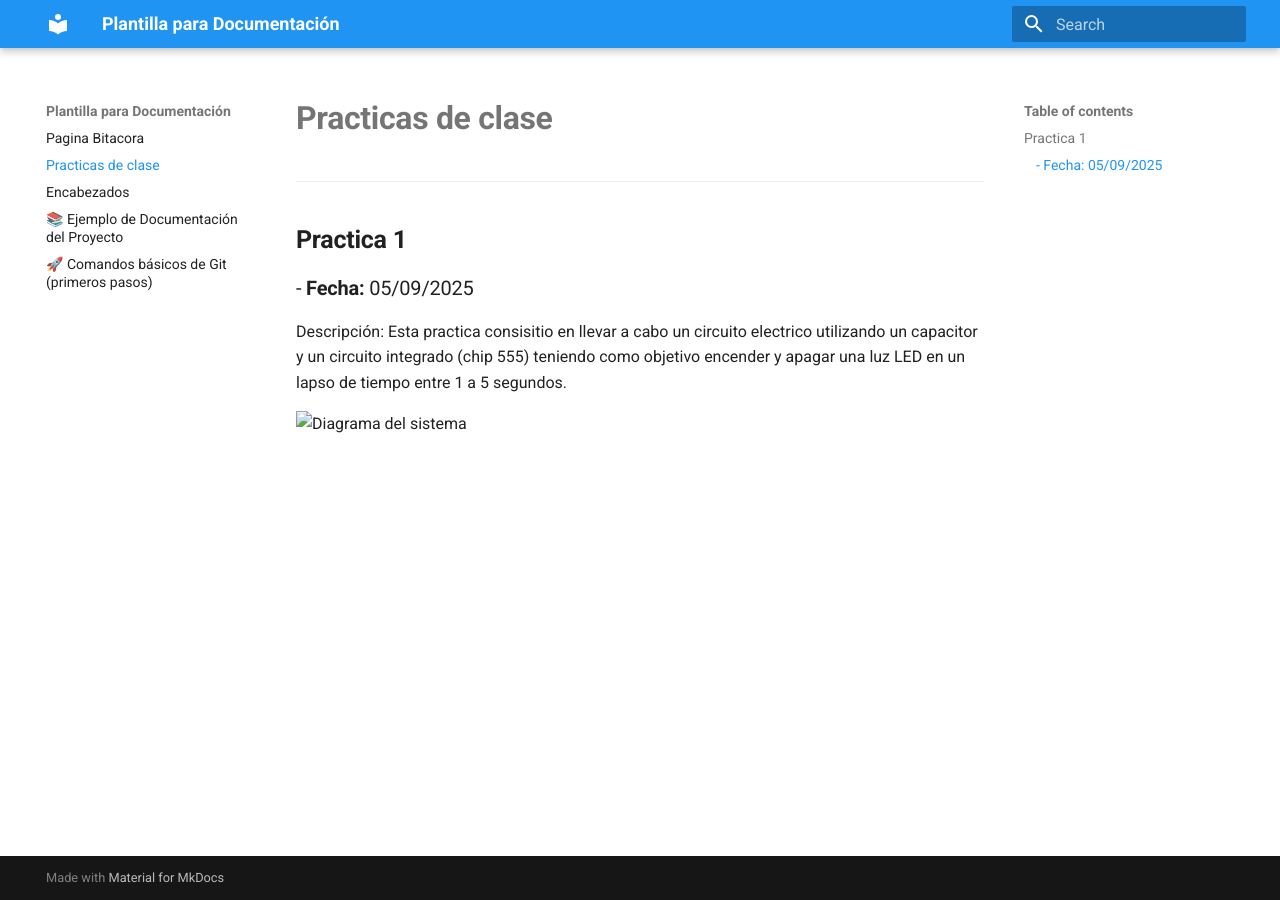
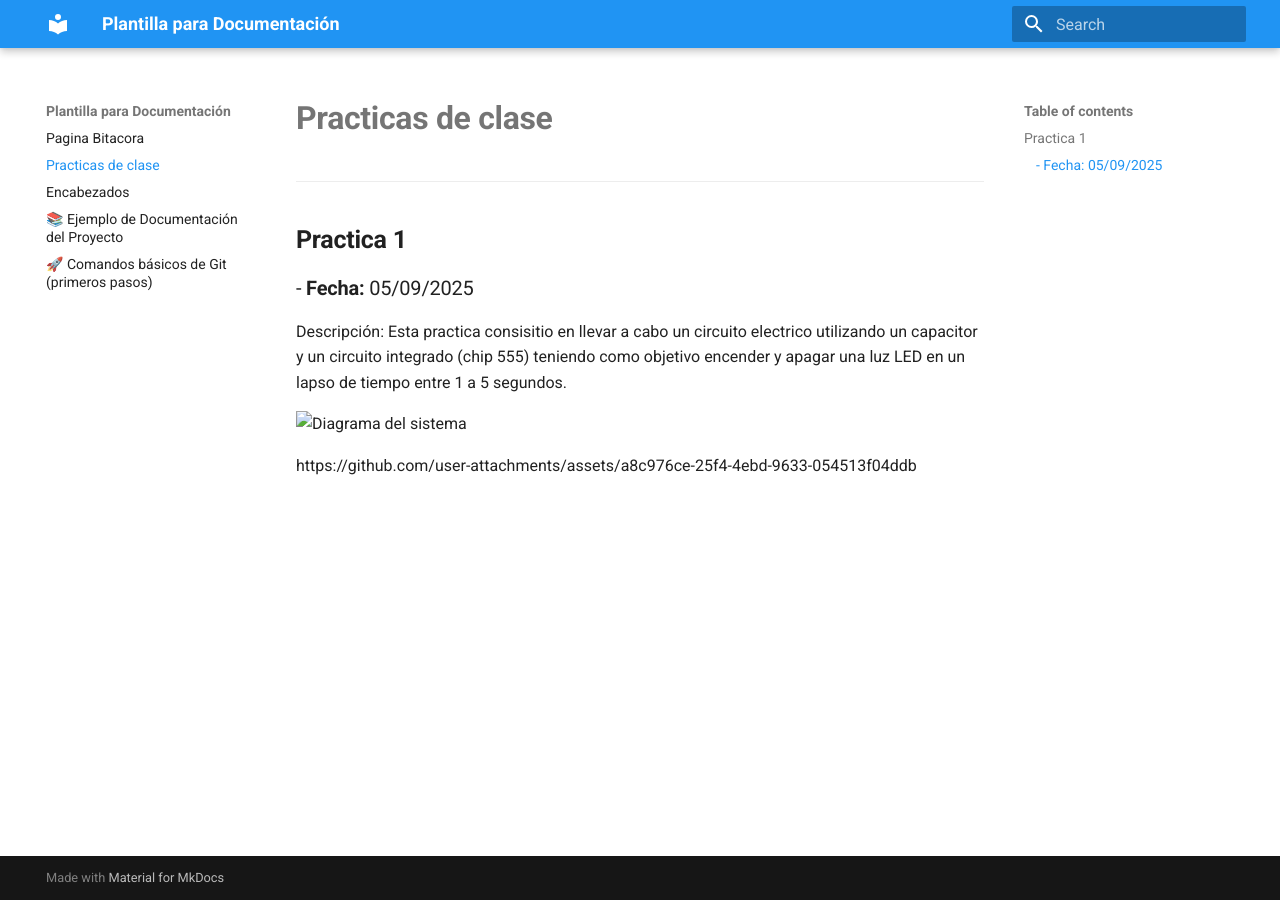
Before and after one commit to JoseGilGonzalezBerra/IntroduccionMecatronica_Bitacora_de_JoseGIL, an MkDocs documentation site: the page built from docs/Practicas.md, in a window 1280 px wide. Built offline with MkDocs 1.6.1 and Material for MkDocs 9.7.7, drawn with Linux system fonts in a browser that asks for light colours; some of the changed lines change nothing that is shown.

Commit message:
Update Practicas.md

```diff
--- a/docs/Practicas.md
+++ b/docs/Practicas.md
@@ -6,3 +6,8 @@
 Descripción: Esta practica consisitio en llevar a cabo un circuito electrico utilizando un capacitor y un circuito integrado (chip 555) teniendo como objetivo encender y apagar una luz LED en un lapso de tiempo entre 1 a 5 segundos.
 
 <img src="recursos/imgs/practica1img.jfif" alt="Diagrama del sistema" width="300">
+
+
+
+
+https://github.com/user-attachments/assets/a8c976ce-25f4-4ebd-9633-054513f04ddb
```
